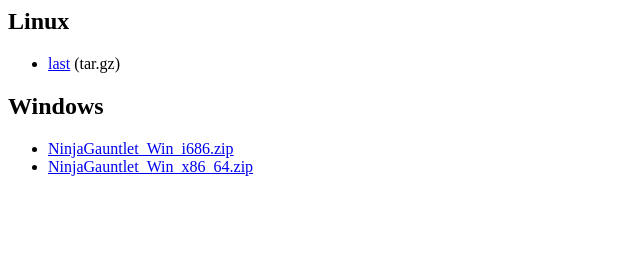
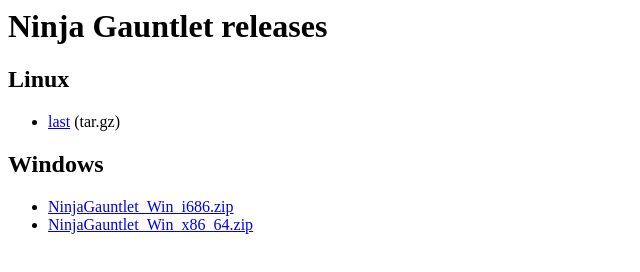
Before and after one commit to LbcLab/indie_studio_landing_page, a plain HTML site: page install/index.html in a window 1280 px wide. Shown: the whole page, without its empty margins (0-640 px from the left). Drawn offline with Linux system fonts and the light colour scheme.

Commit message:
Add title to install page (#2)
squash & merge

```diff
--- a/install/index.html
+++ b/install/index.html
@@ -3,6 +3,7 @@
 <title>Install Ninja Gauntlet</title>
 </head>
 <body>
+<h1>Ninja Gauntlet releases</h1>
 <h2>Linux</h2>
 <ul>
 <li><a href="linux/last.tar.gz" target="_blank">last</a> (tar.gz)</li>
```
